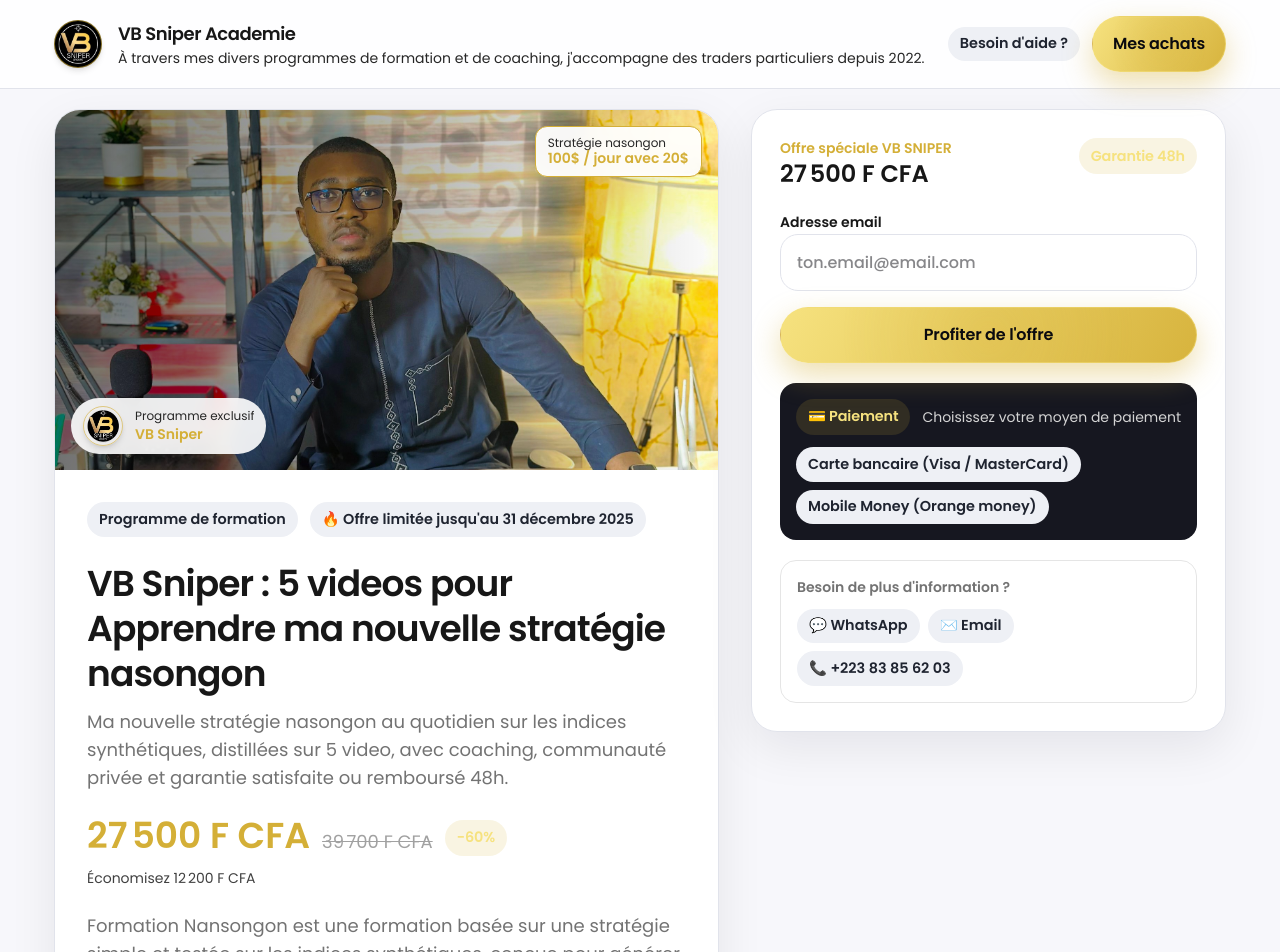
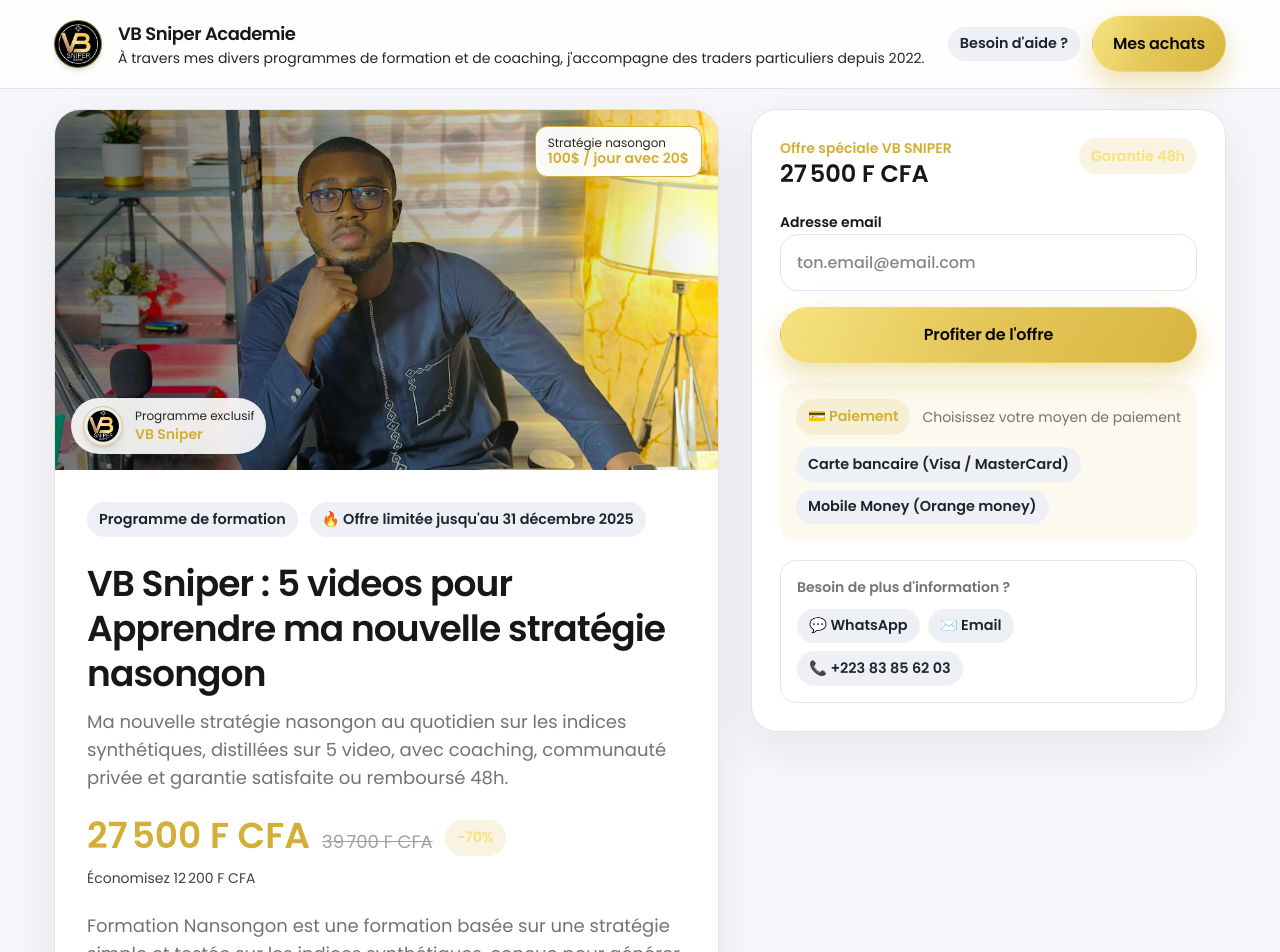
Before and after one commit to Sylla431/strategie_nasogo, a Next.js app: page / in a window 1280 px wide. Shown: the top 952 px of the page. Built offline with nearby package versions, Linux system fonts and the light colour scheme.

Commit message:
Update product sale details with new discount percentage and extended sale end date. Modify background color for payment section and adjust text styles for improved visibility. Correct title spelling for consistency.

```diff
--- a/src/app/page.tsx
+++ b/src/app/page.tsx
@@ -44,8 +44,8 @@
   description: productDescription,
   price: 27500,
   originalPrice: 39700,
-  salePercent: 60,
-  saleEndsAt: "2025-12-15T00:00:00Z",
+  salePercent: 70,
+  saleEndsAt: "2025-12-31T00:00:00Z",
   category: "Business & Finance",
   type: "Programme de formation",
   customCtaText: "Profiter de l'offre",
@@ -396,10 +396,10 @@
               )}
             </form>
 
-            <div className="space-y-3 rounded-2xl bg-[#161720] p-4">
+            <div className="space-y-3 rounded-2xl bg-[rgba(212,175,55,0.08)] p-4">
               <div className="flex items-center gap-3">
-                <span className="badge-soft">💳 Paiement</span>
-                <span className="text-sm text-neutral-300">
+                <span className="badge-soft text-brand">💳 Paiement</span>
+                <span className="text-sm text-neutral-500">
                   Choisissez votre moyen de paiement
                 </span>
               </div>
@@ -455,7 +455,7 @@
               <iframe
                 className="h-full w-full rounded-2xl"
                 src=""
-                title="Stratégie Nasogo"
+                title="Stratégie Nasongon"
                 allow="accelerometer; autoplay; clipboard-write; encrypted-media; gyroscope; picture-in-picture"
                 allowFullScreen
               />
```
